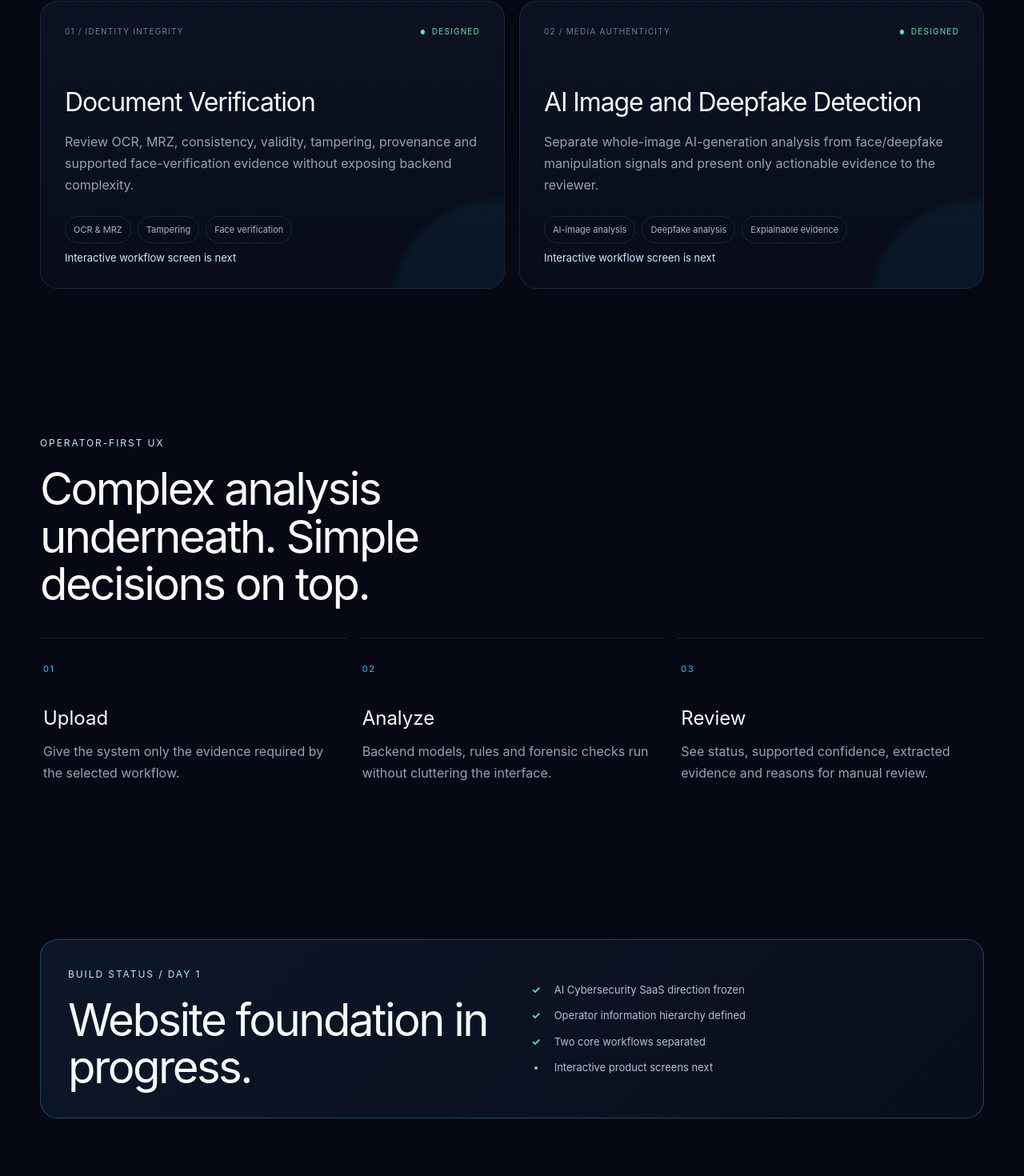
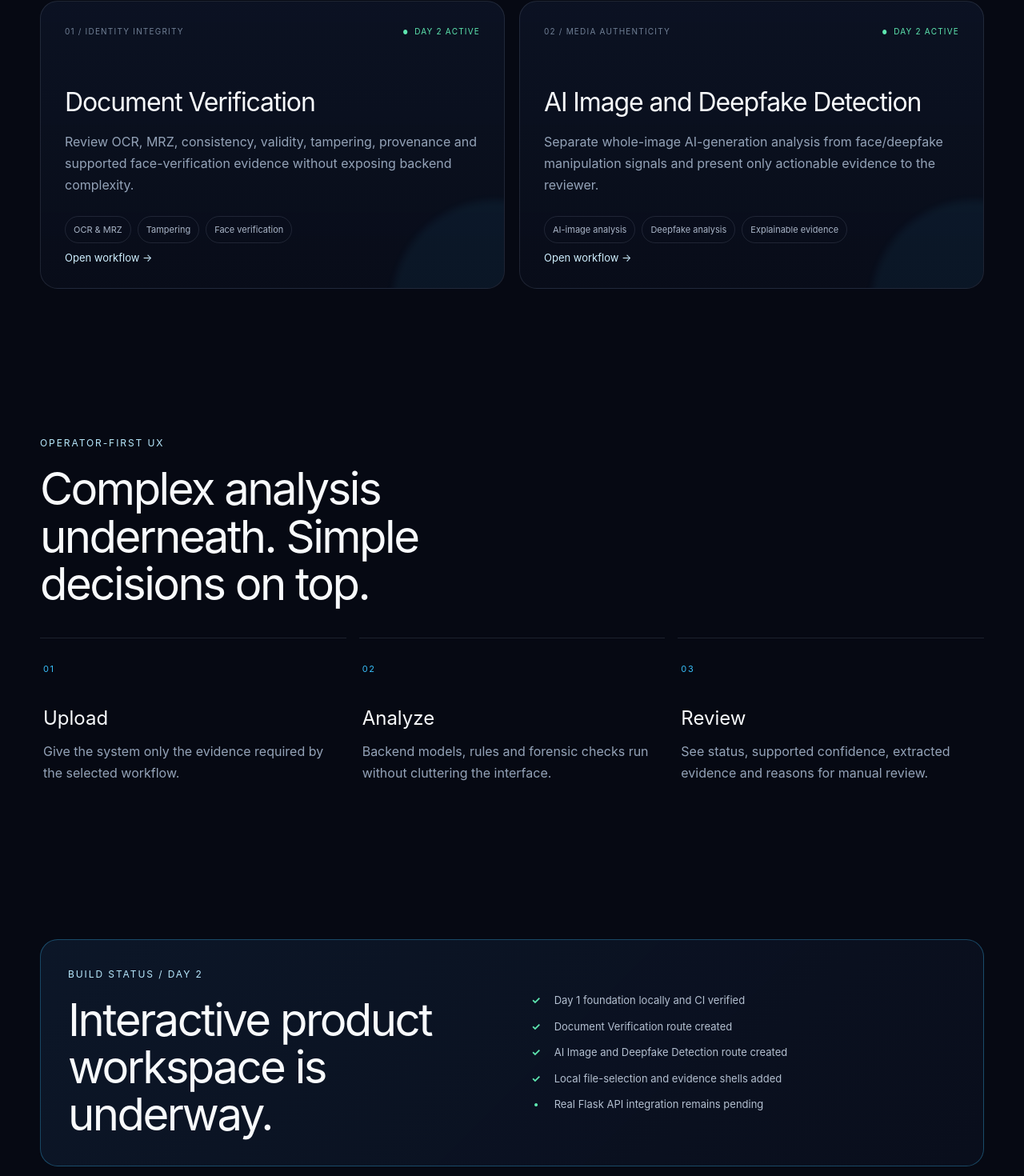
Before and after one commit to Lucifer-358-coder/BeyondPixels-SIH-2026, a Next.js app in the folder website/: page / in a window 1280 px wide. Shown: the part 1187-2657 px from the top of the page at 80% size. Built offline with nearby package versions, Linux system fonts and the light colour scheme.

Commit message:
website: link Day 2 workflow screens from homepage

```diff
--- a/website/app/page.tsx
+++ b/website/app/page.tsx
@@ -5,6 +5,7 @@ const workflows = [
     description:
       "Review OCR, MRZ, consistency, validity, tampering, provenance and supported face-verification evidence without exposing backend complexity.",
     checks: ["OCR & MRZ", "Tampering", "Face verification"],
+    href: "/document-verification",
   },
   {
     eyebrow: "02 / Media authenticity",
@@ -12,6 +13,7 @@ const workflows = [
     description:
       "Separate whole-image AI-generation analysis from face/deepfake manipulation signals and present only actionable evidence to the reviewer.",
     checks: ["AI-image analysis", "Deepfake analysis", "Explainable evidence"],
+    href: "/ai-image-deepfake",
   },
 ];
 
@@ -95,14 +97,14 @@ export default function Home() {
             <article className="workflow-card" key={workflow.title}>
               <div className="card-topline">
                 <span>{workflow.eyebrow}</span>
-                <span className="status-dot">DESIGNED</span>
+                <span className="status-dot">DAY 2 ACTIVE</span>
               </div>
               <h3>{workflow.title}</h3>
               <p>{workflow.description}</p>
               <div className="check-row">
                 {workflow.checks.map((check) => <span key={check}>{check}</span>)}
               </div>
-              <span className="card-link">Interactive workflow screen is next</span>
+              <a className="card-link" href={workflow.href}>Open workflow →</a>
             </article>
           ))}
         </div>
@@ -135,14 +137,15 @@ export default function Home() {
       <section className="progress shell section" id="progress">
         <div className="progress-panel">
           <div>
-            <p className="kicker">Build status / Day 1</p>
-            <h2>Website foundation in progress.</h2>
+            <p className="kicker">Build status / Day 2</p>
+            <h2>Interactive product workspace is underway.</h2>
           </div>
           <div className="progress-list">
-            <span><b>✓</b> AI Cybersecurity SaaS direction frozen</span>
-            <span><b>✓</b> Operator information hierarchy defined</span>
-            <span><b>✓</b> Two core workflows separated</span>
-            <span><b>•</b> Interactive product screens next</span>
+            <span><b>✓</b> Day 1 foundation locally and CI verified</span>
+            <span><b>✓</b> Document Verification route created</span>
+            <span><b>✓</b> AI Image and Deepfake Detection route created</span>
+            <span><b>✓</b> Local file-selection and evidence shells added</span>
+            <span><b>•</b> Real Flask API integration remains pending</span>
           </div>
         </div>
       </section>
```
